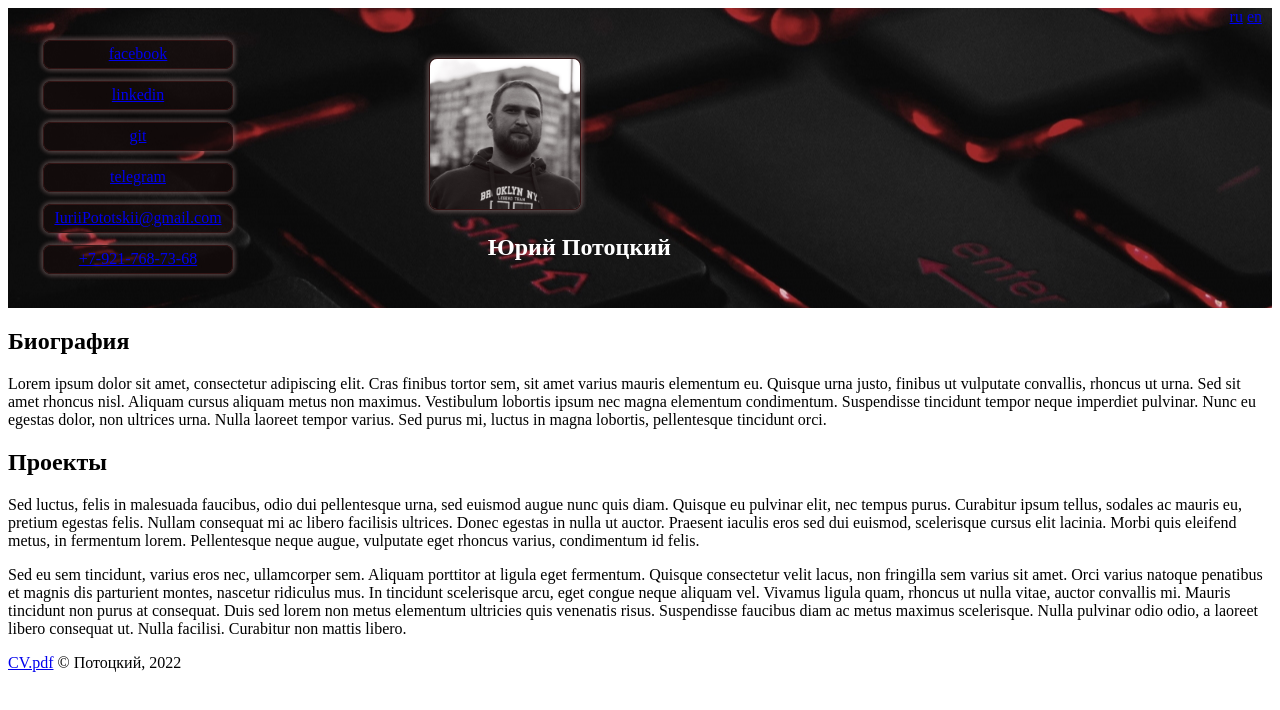
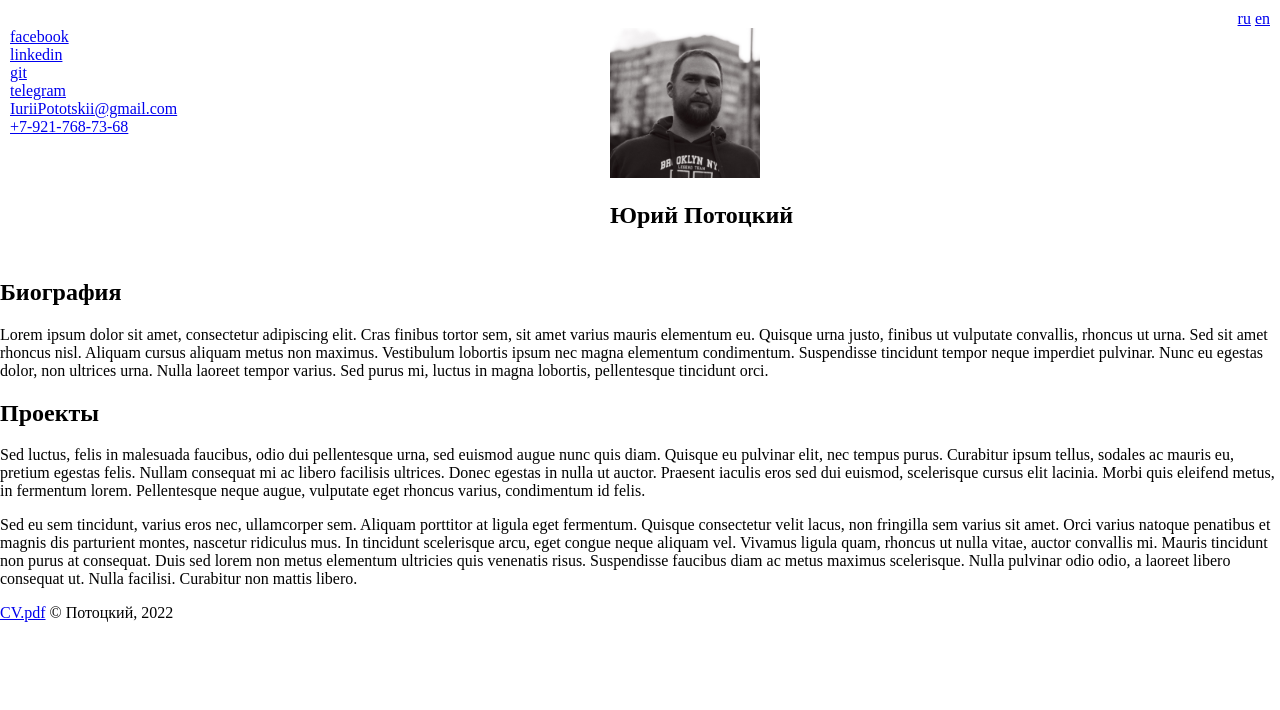
Before and after one commit to KAHUKYJlbl/ver2, a plain HTML site: page index.html in a window 1280 px wide. Drawn offline with Linux system fonts and the light colour scheme.

Commit message:
real-grid

```diff
--- a/index.html
+++ b/index.html
@@ -6,28 +6,26 @@
     <meta name="description" content="Визитка начинающего frontend-разработчика">
     <meta name="keywords" content="важные, ключевые, слова">
     <title>CV Юрий Потоцкий</title>
-    <link rel="stylesheet" href="style.css">
+    <link rel="stylesheet" href="style2.css">
   </head>
   <body>
     <header>
-        <nav class="ru-en">
+      <nav class="lang">
         <a href="#">ru</a>
         <a href="#">en</a>
       </nav>
-        <div class="header">
       <ul class="contacts">
-            <li class="contacts-item"><a href="#">facebook</a></li>
-            <li class="contacts-item"><a href="#">linkedin</a></li>
-            <li class="contacts-item"><a href="#">git</a></li>
-            <li class="contacts-item"><a href="#">telegram</a></li>
-            <li class="contacts-item"><a href="mailto:IuriiPototskii@gmail.com">IuriiPototskii@gmail.com</a></li>
-            <li class="contacts-item"><a href="tel:+79217687368">+7-921-768-73-68</a></li>
+        <li class="contacts-item"><a class="contacts-link" href="#">facebook</a></li>
+        <li class="contacts-item"><a class="contacts-link" href="#">linkedin</a></li>
+        <li class="contacts-item"><a class="contacts-link" href="#">git</a></li>
+        <li class="contacts-item"><a class="contacts-link" href="#">telegram</a></li>
+        <li class="contacts-item"><a class="contacts-link" href="mailto:IuriiPototskii@gmail.com">IuriiPototskii@gmail.com</a></li>
+        <li class="contacts-item"><a class="contacts-link" href="tel:+79217687368">+7-921-768-73-68</a></li>
       </ul>
-          <section class="face-name">
+      <section class="me">
         <img class="face" src="img/face.jpg" alt="Юрий Потоцкий" width="150px" height="150px">
         <h1 class="name">Юрий Потоцкий</h1>
       </section>
-        </div>
     </header>
     <main>
       <section class="educ">
--- a/style.css
+++ b/style.css
@@ -5,11 +5,11 @@ header {
 
 .header {
   display: grid;
-  grid-template-columns: 1fr 2fr;
+  grid-template-columns: 270px 4fr;
 }
 
 body {
-  margin: 0
+  margin: 0;
   display: grid;
 }
 
@@ -27,10 +27,7 @@ ul {
   width: 260px;
   height: 280px;
   list-style:none;
-  margin-block-start: 0;
-  margin-block-end: 0;
-  margin-inline-start: 0;
-  margin-inline-end: 0;
+  margin: 0;
   padding-inline-start: 0;
   padding-right: 10px;
 }
@@ -45,6 +42,10 @@ ul {
   border: 1px solid rgb(50, 20, 20);
   border-radius: 8px;
   box-shadow: 0 0 4px 2px rgba(250, 200, 200, 0.3);
+}
+
+.contacts-link {
+  padding: 7px;
 }
 
 .face-name {
--- /dev/null
+++ b/style2.css
@@ -0,0 +1,31 @@
+body {
+  margin: 0;
+}
+
+header {
+  padding: 10px;
+  display: grid;
+  grid-template-columns: 280px 1fr 150px;
+  grid-template-areas: "lang lang lang"
+                       "contacts me none";
+}
+
+.lang {
+  grid-area: lang;
+  justify-self: end;
+  align-self: start;
+}
+
+.contacts {
+  margin: 0;
+  padding: 0;
+  list-style: none;
+  grid-area: contacts;
+}
+
+.me {
+  grid-area: me;
+  justify-self: center;
+  align-self: center;
+  width: 190px;
+}
```
Lines whose indentation alone changed are shown as unchanged.
